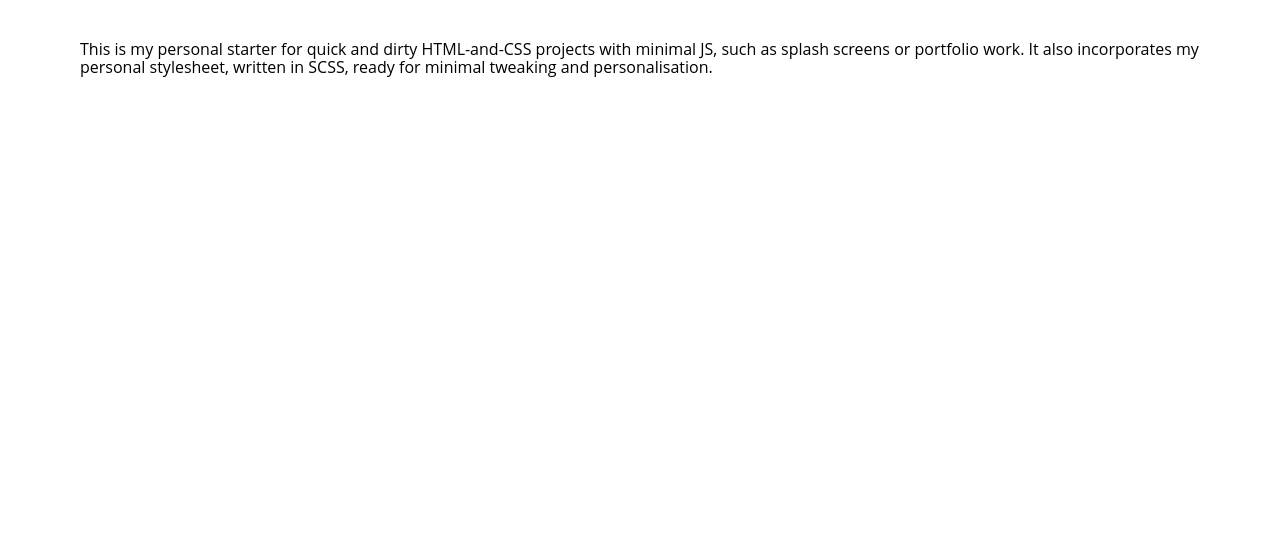
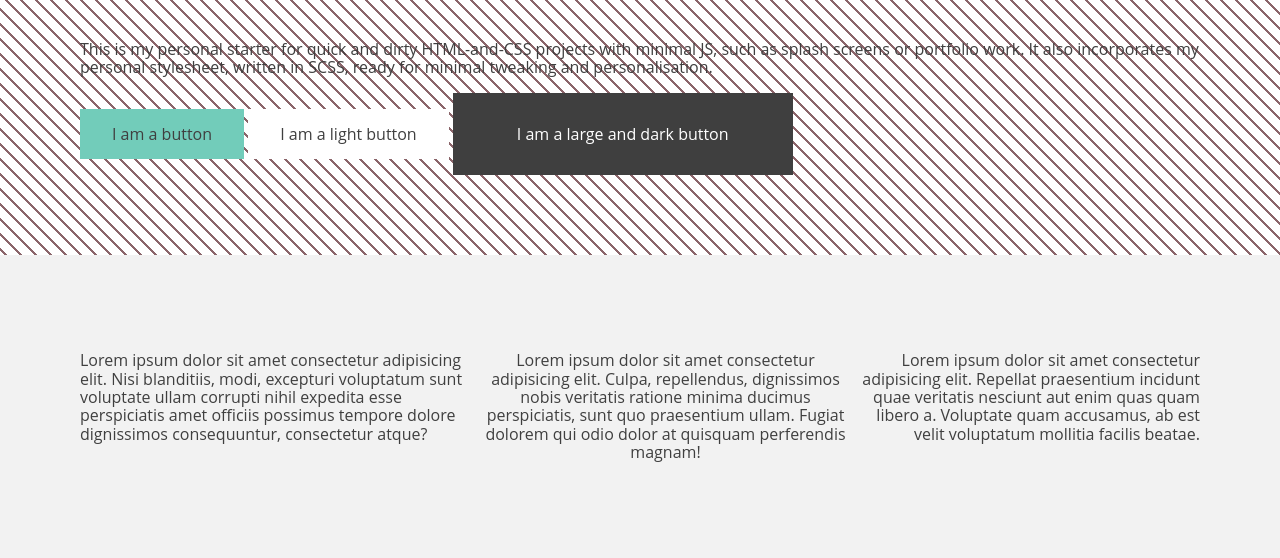
Before and after one commit to jayceehex/vanilla-frontend-starter, a website built with Parcel: page src/index.html in a window 1280 px wide. Shown: the part 260-818 px from the top of the page. Built offline with nearby package versions, Linux system fonts and the light colour scheme.

Commit message:
More styling

```diff
--- a/src/index.html
+++ b/src/index.html
@@ -8,7 +8,8 @@
     <title>Vanilla Front-end Starter</title>
   </head>
   <body>
-    <section class="container">
+    <div class="page patterned">
+      <section class="section">
         <h1 class="big-title">Vanilla Front-end Starter 🍦</h1>
         <p>
           This is my personal starter for quick and dirty HTML-and-CSS projects
@@ -16,6 +17,17 @@
           incorporates my personal stylesheet, written in SCSS, ready for minimal
           tweaking and personalisation.
         </p>
+        <button class="button">I am a button</button>
+        <button class="button button_light">I am a light button</button>
+        <button class="button button_large button_dark">I am a large and dark button</button>
       </section>
+      <footer class="footer">
+        <div class="footer-row">
+          <p>Lorem ipsum dolor sit amet consectetur adipisicing elit. Nisi blanditiis, modi, excepturi voluptatum sunt voluptate ullam corrupti nihil expedita esse perspiciatis amet officiis possimus tempore dolore dignissimos consequuntur, consectetur atque?</p>
+          <p>Lorem ipsum dolor sit amet consectetur adipisicing elit. Culpa, repellendus, dignissimos nobis veritatis ratione minima ducimus perspiciatis, sunt quo praesentium ullam. Fugiat dolorem qui odio dolor at quisquam perferendis magnam!</p>
+          <p>Lorem ipsum dolor sit amet consectetur adipisicing elit. Repellat praesentium incidunt quae veritatis nesciunt aut enim quas quam libero a. Voluptate quam accusamus, ab est velit voluptatum mollitia facilis beatae.</p>
+        </div>
+      </footer>
+    </div>
   </body>
 </html>
--- a/src/scss/_variables.scss
+++ b/src/scss/_variables.scss
@@ -1,6 +1,6 @@
-$primary: red;
-$secondary: blue;
-$highlight: yellow;
+$primary: #653239;
+$secondary: #3F88C5;
+$highlight: #44BBA4;
 $dark: #000000;
 $semi-dark: #757575;
 $semi-light: #eeeeee;
--- a/src/scss/button.scss
+++ b/src/scss/button.scss
@@ -3,14 +3,16 @@
 
 .button {
   border: none;
+  margin: 0;
   padding: 0.5rem 1rem;
   @include large-and-up {
     padding: 1rem 2rem;
   }
-  background-color: $primary;
+  background-color: $highlight;
+  color: $dark;
   &:hover,
   &:active {
-    background-color: $highlight;
+    background-color: $light;
     cursor: pointer;
   }
 }
@@ -21,3 +23,23 @@
     padding: 2rem 4rem;
   }
 }
+
+.button_dark {
+  background-color: $dark;
+  color: $light;
+  &:hover,
+  &:active {
+    background-color: $light;
+    color: $dark;
+  }
+}
+
+.button_light {
+  background-color: $light;
+  color: $dark;
+  &:hover,
+  &:active {
+    background-color: $dark;
+    color: $light;
+  }
+}
--- a/src/scss/footer.scss
+++ b/src/scss/footer.scss
@@ -1,6 +1,24 @@
+@use "variables" as *;
 @use "mixins" as *;
 
 .footer {
   @include block-padding;
-  background-color: antiquewhite;
+  background-color: $semi-light;
+  margin-top: auto;
+  .footer-row {
+    display: flex;
+    flex-direction: column;
+    @include medium-and-up {
+      flex-direction: row;
+      justify-content: space-between;
+      align-items: flex-start;
+      text-align: center;
+      :first-child {
+        text-align: left;
+      }
+      :last-child {
+        text-align: right;
+      }
+    }
+  }
 }
--- /dev/null
+++ b/src/scss/layout.scss
@@ -0,0 +1,22 @@
+@use "variables" as *;
+@use "mixins" as *;
+
+.page {
+    display: flex;
+    flex-direction: column;
+    min-height: 100vh;
+}
+
+.flex-row {
+    display: flex;
+    flex-direction: row;
+}
+
+.flex-column {
+    display: flex;
+    flex-direction: column;
+}
+
+.section {
+    @include block-padding;
+}
--- a/src/scss/styles.scss
+++ b/src/scss/styles.scss
@@ -1,6 +1,7 @@
 @use "_variables" as *;
 @use "_mixins" as *;
 @import url(./normalize.css);
+@import url(./layout.scss);
 @import url(./button.scss);
 @import url(./header.scss);
 @import url(./footer.scss);
@@ -8,10 +9,6 @@
 body {
   font-family: "Open Sans", sans-serif;
   background-color: $background-colour;
-}
-
-.container {
-  @include block-padding;
 }
 
 .splash {
@@ -36,3 +33,7 @@
     margin: 0.8em 0;
   }
 }
+
+.patterned {
+  @include patterned-background;
+}
```
Lines whose indentation alone changed are shown as unchanged.
